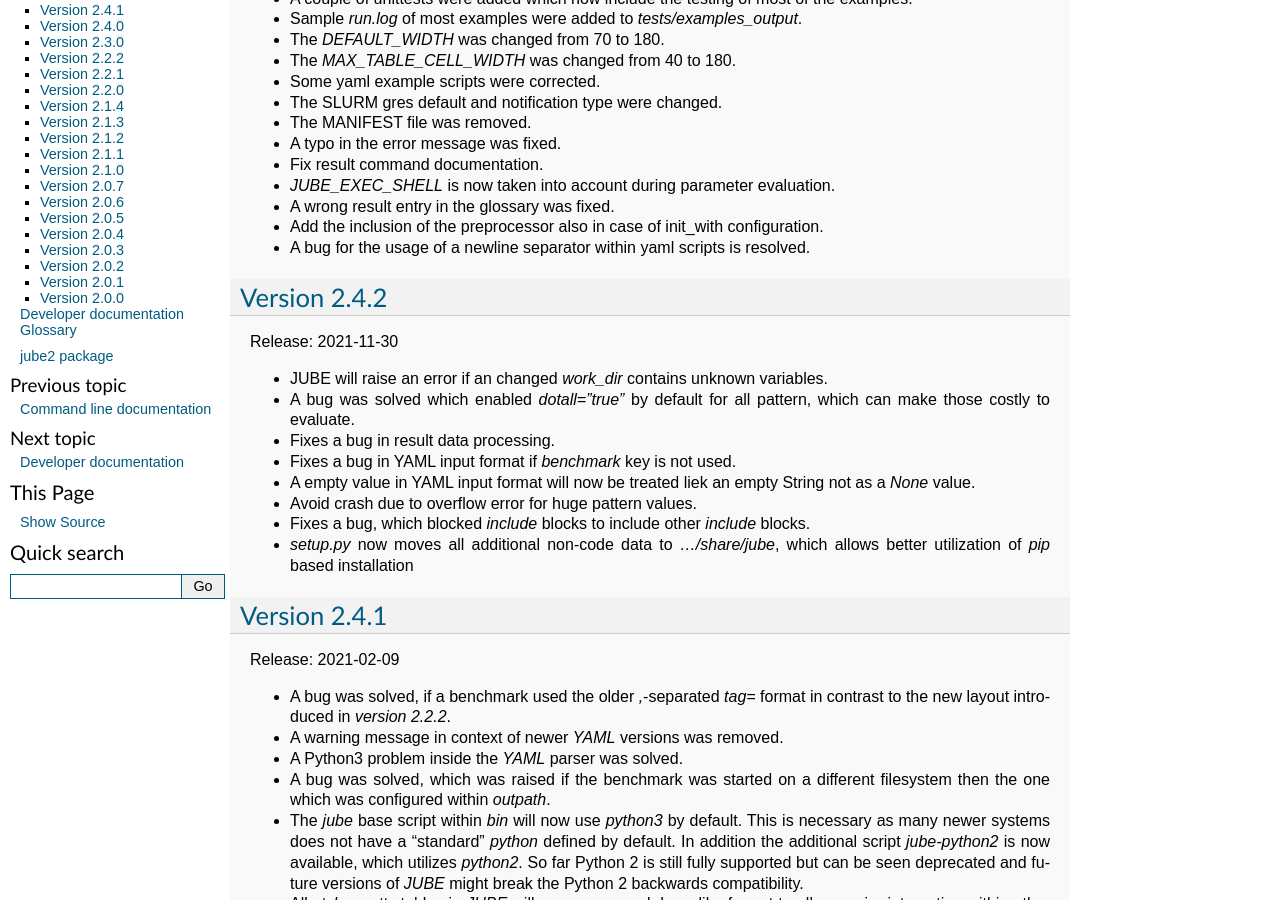
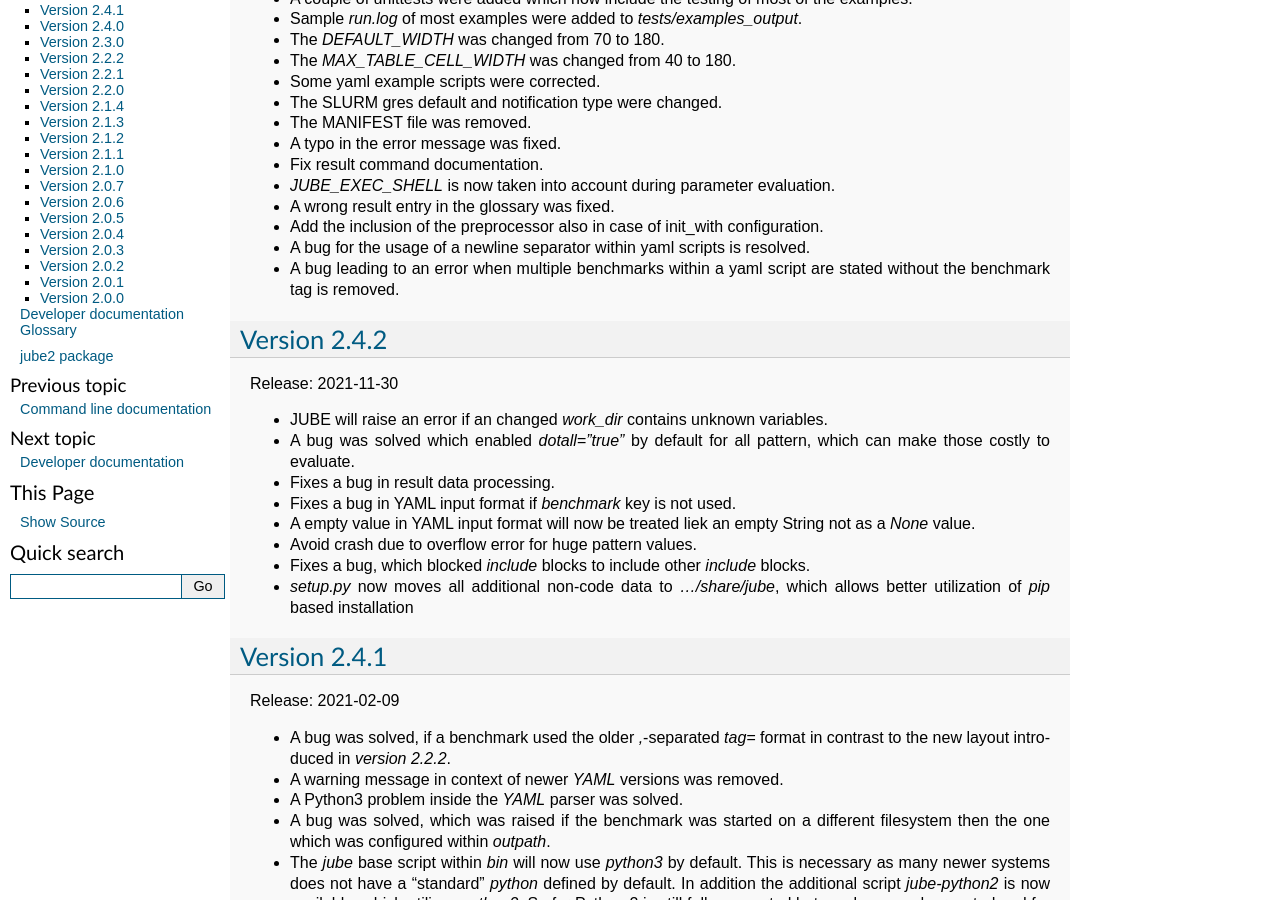
Before and after one commit to FZJ-JSC/JUBE, a Sphinx documentation site: the page built from docs/release_notes.rst, in a window 1280 px wide and 900 px high, scrolled down 321 px. Built offline with Sphinx 7.4.7, drawn with Linux system fonts in a browser that asks for light colours.

Commit message:
Update release notes according to debugging a problem with the yaml script, when multiple benchmarks are stated without the benchmark tag

```diff
--- a/docs/release_notes.rst
+++ b/docs/release_notes.rst
@@ -41,6 +41,7 @@ Release: *FIXME*
 * A wrong result entry in the glossary was fixed.
 * Add the inclusion of the preprocessor also in case of init_with configuration.
 * A bug for the usage of a newline separator within yaml scripts is resolved.
+* A bug leading to an error when multiple benchmarks within a yaml script are stated without the benchmark tag is removed.
 
 Version 2.4.2
 ~~~~~~~~~~~~~
```
Also changed, not shown: 1 other file.
